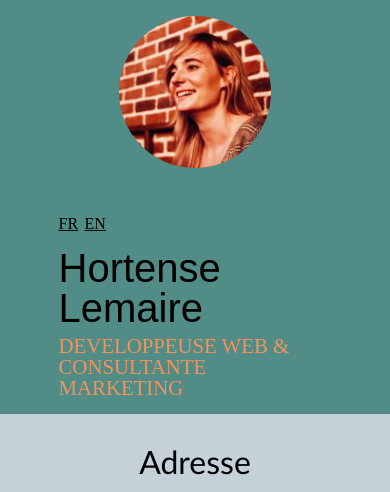
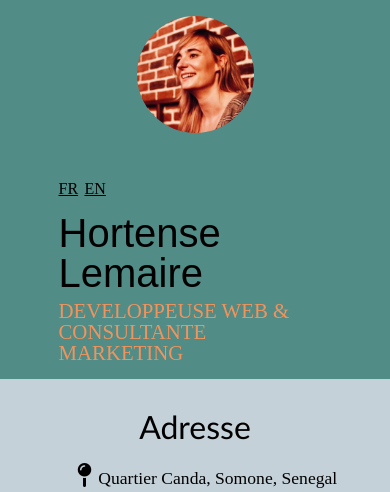
Before and after one commit to Hortia/CV, a plain HTML site: page index.html in a window 390 px wide. Shown: the top 492 px of the page. Drawn offline with Linux system fonts and the light colour scheme.

Commit message:
Changement dimension avatar

```diff
--- a/index.css
+++ b/index.css
@@ -345,7 +345,7 @@ body p
     }
     .avatar img
     {
-        max-width: 130%;
+        max-width: 100%;
         margin-bottom: 1rem;
     }
     .right-div
```
